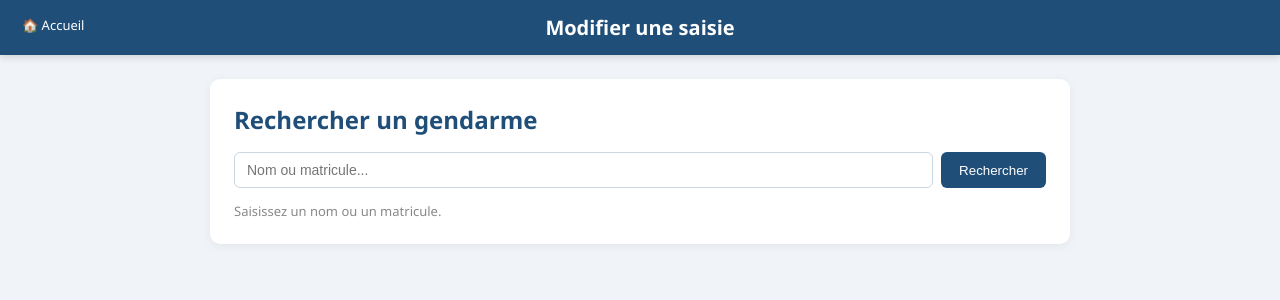
After one commit to Desquiths/FICHE_COLLECTE_RH_DOCUMENT-RENSEIGNEMENT-MINDEF, a Flask app: page /edit in a window 1280 px wide. The commit adds this page. Shown: the top 300 px of the page. Run offline with Flask 3, Linux system fonts and the light colour scheme; the visitor is signed in with stand-in values (Sample User, id 1).

Commit message:
modification page modifier

```diff
--- a/app.py
+++ b/app.py
@@ -228,9 +228,21 @@ def delete(rid):
     conn.close()
     return redirect(url_for("records", msg="supprime"))
 
+@app.route("/edit")
+@login_required
+def edit():
+    """Affiche le formulaire de recherche."""
+    q = request.args.get("q","").strip()
+    if q:
+        conn = get_conn()
+        rows = conn.execute('SELECT * FROM records WHERE "NOM" LIKE ? OR "MATRICULE" LIKE ? ORDER BY "NOM"', (f"%{q}%", f"%{q}%")).fetchall()
+        conn.close()
+        return render_template("edit.html", q=q, rows=rows)
+    return render_template("edit.html", q="", rows=[])
+
 @app.route("/edit/<int:rid>")
 @login_required
-def edit(rid):
+def edit_record(rid):
     conn = get_conn()
     r = conn.execute("SELECT * FROM records WHERE id=?", (rid,)).fetchone()
     conn.close()
--- /dev/null
+++ b/templates/edit.html
@@ -0,0 +1,59 @@
+<!DOCTYPE html>
+<html lang="fr">
+<head>
+<meta charset="utf-8">
+<title>Modifier une saisie</title>
+<style>
+:root{--primary:#1F4E79;--bg:#f0f4f8;--card:#fff}
+*{box-sizing:border-box;margin:0;padding:0}
+body{font-family:'Segoe UI',Arial,sans-serif;background:var(--bg)}
+.navbar{background:var(--primary);color:#fff;padding:14px 24px;display:flex;align-items:center;justify-content:center;box-shadow:0 2px 8px rgba(0,0,0,.15)}
+.navbar h1{font-size:20px}
+.container{max-width:900px;margin:24px auto;padding:0 20px}
+.card{background:var(--card);border-radius:10px;padding:24px;box-shadow:0 2px 10px rgba(0,0,0,.06);animation:fadeUp .5s ease both}
+@keyframes fadeUp{from{opacity:0;transform:translateY(20px)}to{opacity:1;transform:translateY(0)}}
+h2{color:var(--primary);margin-bottom:16px}
+.searchbox{display:flex;gap:8px;margin-bottom:14px}
+.searchbox input{flex:1;padding:9px 12px;border:1px solid #ccd6e0;border-radius:6px;font-size:14px}
+.searchbox button{padding:9px 18px;background:var(--primary);color:#fff;border:none;border-radius:6px;cursor:pointer}
+.tablewrap{overflow:auto;max-height:60vh}
+table{width:100%;border-collapse:collapse;font-size:13px}
+th,td{padding:7px 9px;border-bottom:1px solid #eef2f7;text-align:left;white-space:nowrap}
+th{background:#f7f9fc;color:var(--primary);font-weight:600;position:sticky;top:0}
+tr:hover{background:#f7f9fc}
+.btn{display:inline-block;padding:9px 16px;background:var(--primary);color:#fff;text-decoration:none;border-radius:6px;font-size:13px;margin-right:8px}
+.actions{margin-top:20px;display:flex;gap:10px;justify-content:flex-end}
+</style>
+</head>
+<body>
+<a href="/saisie" style="position:fixed;top:10px;left:10px;background:#1F4E79;color:#fff;padding:6px 12px;border-radius:6px;text-decoration:none;font-size:13px;z-index:9999">🏠 Accueil</a>
+<div class="navbar"><h1>Modifier une saisie</h1></div>
+<div class="container">
+  <div class="card">
+    <h2>Rechercher un gendarme</h2>
+    <form class="searchbox" method="get" action="/edit">
+      <input type="text" name="q" value="{{q}}" placeholder="Nom ou matricule...">
+      <button type="submit">Rechercher</button>
+    </form>
+    {% if rows %}
+    <div class="tablewrap">
+    <table>
+      <tr><th>Nom</th><th>Prénoms</th><th>Matricule</th><th>Action</th></tr>
+      {% for r in rows %}
+      <tr>
+        <td>{{r['NOM']}}</td>
+        <td>{{r['PRENOMS']}}</td>
+        <td>{{r['MATRICULE']}}</td>
+        <td><a class="btn" href="/edit/{{r['id']}}">Modifier</a></td>
+      </tr>
+      {% endfor %}
+    </table>
+    </div>
+    {% else %}
+    <p style="color:#888;font-size:13px;margin-top:12px">{% if q %}Aucun résultat pour "{{q}}"{% else %}Saisissez un nom ou un matricule.{% endif %}</p>
+    {% endif %}
+  </div>
+</div>
+<script>document.addEventListener("input",e=>{if(e.target.tagName==="INPUT"){const v=e.target.value;e.target.value=v.toUpperCase();}});</script>
+</body>
+</html>
--- a/templates/saisie.html
+++ b/templates/saisie.html
@@ -22,6 +22,8 @@ h1{color:#1F4E79;font-size:22px;margin-bottom:24px}
   <h1>FICHE_COLLECTE_RH_DOCUMENT<br>RENSEIGNEMENT MINDEF</h1>
   <a class="btn" href="/add">Nouvel Enregistrement</a>
   <br><br>
+  <a class="btn" href="/edit">Modifier une saisie</a>
+  <br><br>
   <a class="btn" style="background:#555" href="/login">Accéder au tableau de bord</a>
 </div>
 <footer style="text-align:center;margin-top:30px;color:#666;font-size:12px">
--- a/templates/step.html
+++ b/templates/step.html
@@ -69,7 +69,7 @@ h2{color:var(--primary);margin-bottom:16px;animation:fadeUp .6s ease both}
       {% endfor %}
       </div>
       <div class="actions">
-        <button class="btn" type="submit">{% if step < total %}Suivant{% else %}Enregistrer{% endif %}</button>
+        <button class="btn" type="submit">{% if step < total %}Suivant{% else %}{{ "Sauvegarder" if session.get("edit_id") else "Enregistrer" }}{% endif %}</button>
       </div>
     </form>
   </div>
```
